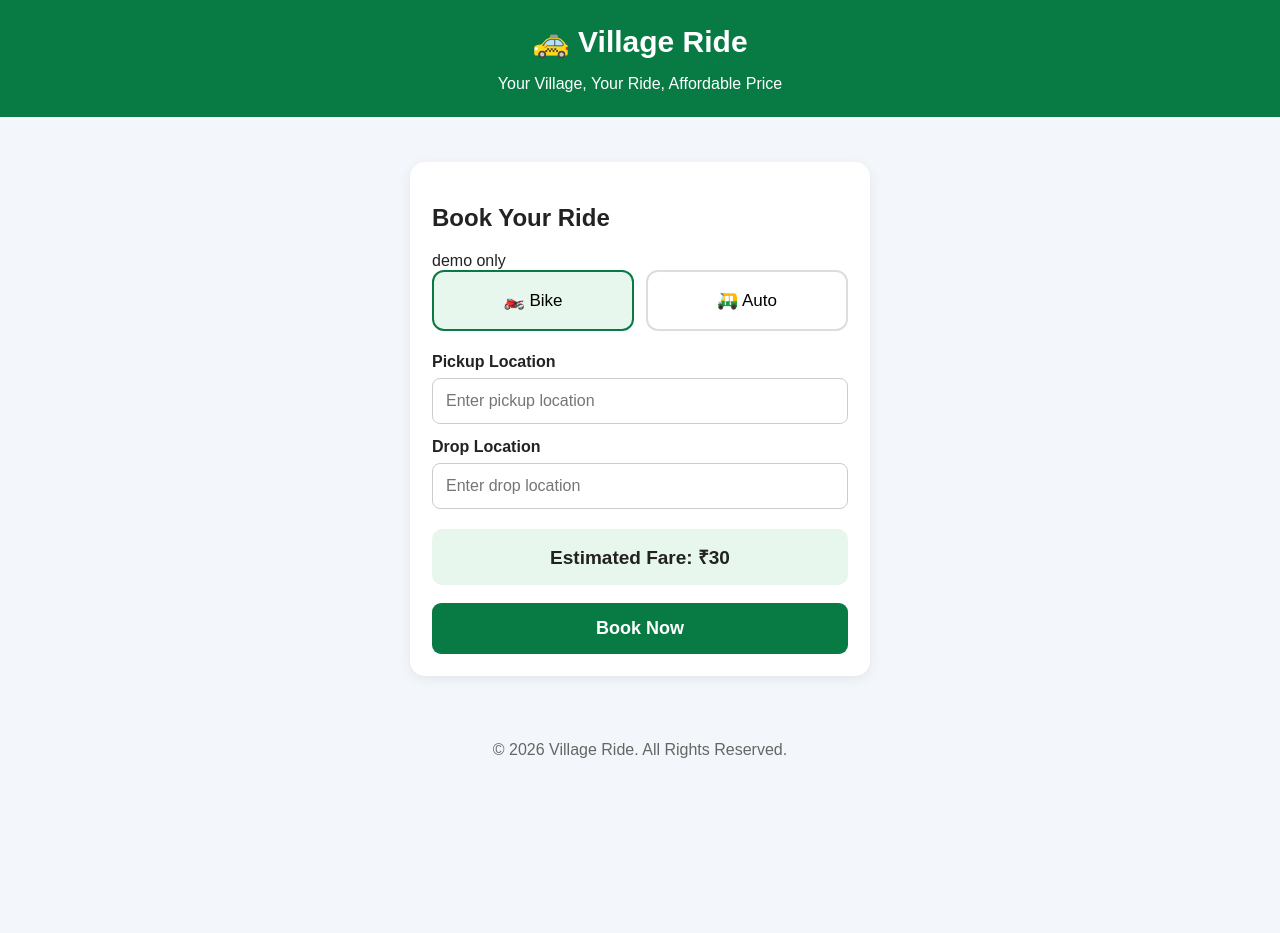
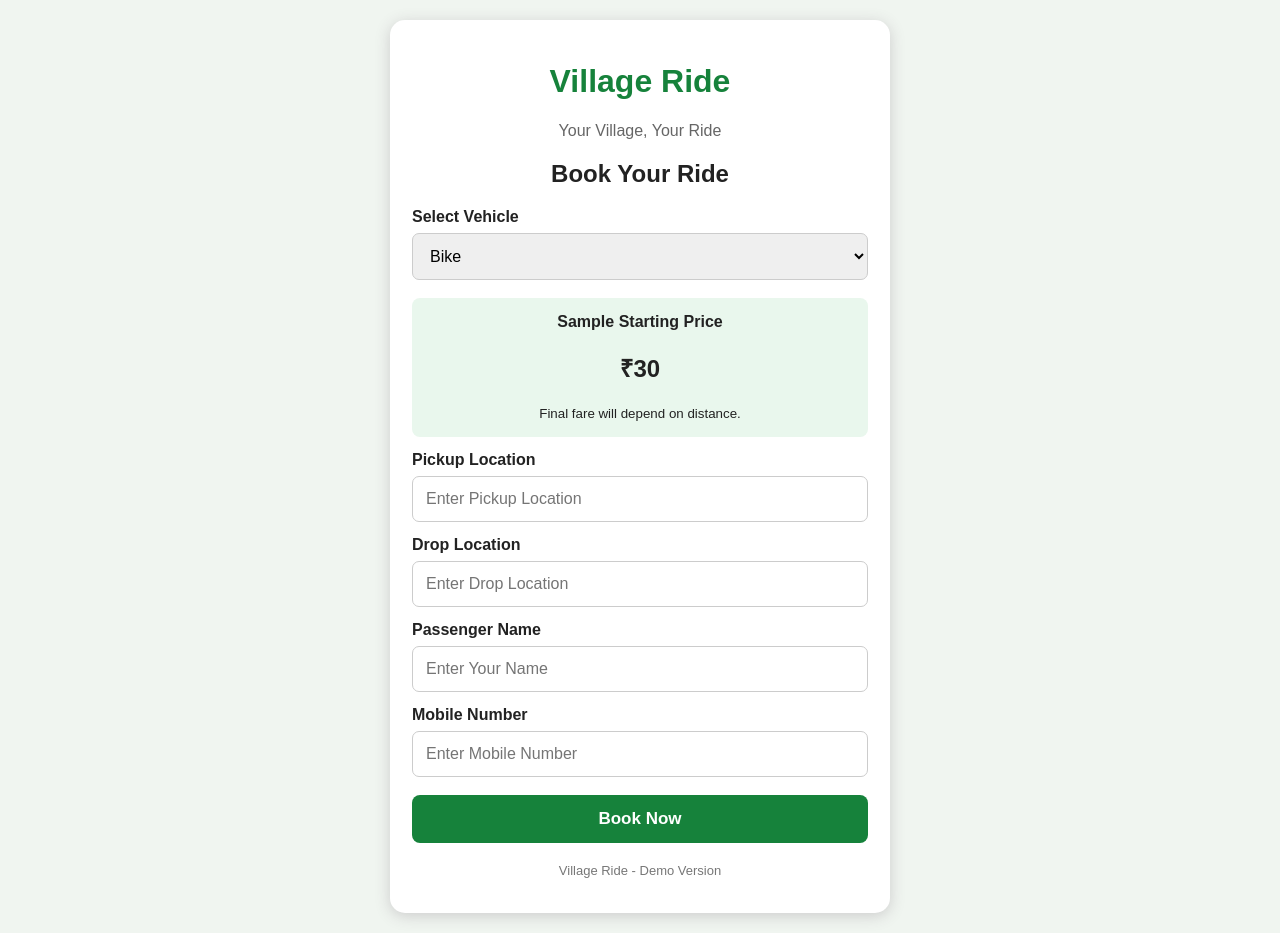
Before and after one commit to Saibur12/village-ride, a plain HTML site: page index.html in a window 1280 px wide. Before the commit the page ends 800 px from the top, so only its background shows below. Drawn offline with Linux system fonts and the light colour scheme.

Commit message:
Refactor HTML structure and styles for Village Ride
Updated the HTML structure and styles for the Village Ride application, including changes to the header, vehicle selection, and booking details.

```diff
--- a/index.html
+++ b/index.html
@@ -3,7 +3,8 @@
 <head>
 <meta charset="UTF-8">
 <meta name="viewport" content="width=device-width, initial-scale=1.0">
-  <title>Village Ride - Book Your Ride</title>
+<title>Village Ride</title>
+
 <style>
 * {
   box-sizing: border-box;
@@ -11,180 +12,220 @@
 
 body {
   margin: 0;
+  padding: 20px;
   font-family: Arial, sans-serif;
-      background: #f3f6fa;
+  background: #f0f5f0;
   color: #222;
-    }
-
-    header {
-      background: #087b45;
-      color: white;
-      text-align: center;
-      padding: 24px 15px;
-    }
-
-    header h1 {
-      margin: 0;
-      font-size: 30px;
-    }
-
-    header p {
-      margin-bottom: 0;
 }
 
 .container {
   max-width: 500px;
-      margin: 25px auto;
-      padding: 20px;
-    }
-
-    .card {
+  margin: auto;
   background: white;
   padding: 22px;
   border-radius: 15px;
-      box-shadow: 0 3px 12px #00000012;
+  box-shadow: 0 3px 15px #ccc;
 }
 
-    .vehicles {
-      display: flex;
-      gap: 12px;
-      margin-bottom: 22px;
+h1 {
+  color: #16823b;
+  text-align: center;
 }
 
-    .vehicle {
-      flex: 1;
-      padding: 18px 8px;
-      border: 2px solid #ddd;
-      border-radius: 12px;
-      background: white;
-      font-size: 17px;
-      cursor: pointer;
+h2 {
+  text-align: center;
 }
 
-    .vehicle.active {
-      border-color: #087b45;
-      background: #e8f7ee;
+.subtitle {
+  text-align: center;
+  color: #666;
 }
 
 label {
   display: block;
-      margin: 14px 0 7px;
+  margin-top: 14px;
   font-weight: bold;
 }
 
-    input {
+input, select {
   width: 100%;
   padding: 13px;
+  margin-top: 7px;
   border: 1px solid #ccc;
-      border-radius: 8px;
+  border-radius: 7px;
   font-size: 16px;
 }
 
-    .fare {
-      margin-top: 20px;
+.price {
+  background: #e9f7ed;
   padding: 15px;
-      background: #e8f7ee;
-      border-radius: 10px;
+  margin-top: 18px;
+  border-radius: 8px;
   text-align: center;
-      font-size: 19px;
-      font-weight: bold;
 }
 
-    .book {
+button {
   width: 100%;
+  padding: 14px;
   margin-top: 18px;
-      padding: 15px;
+  background: #16823b;
+  color: white;
   border: none;
-      border-radius: 9px;
-      background: #087b45;
-      color: white;
-      font-size: 18px;
+  border-radius: 8px;
+  font-size: 17px;
   font-weight: bold;
   cursor: pointer;
 }
 
-    footer {
+button:hover {
+  background: #10652d;
+}
+
+.result {
+  display: none;
+  margin-top: 20px;
+  padding: 15px;
+  background: #eef8ff;
+  border-radius: 8px;
+  line-height: 1.7;
+  overflow-wrap: anywhere;
+}
+
+.demo {
   text-align: center;
-      padding: 20px;
-      color: #666;
+  color: #777;
+  font-size: 13px;
+  margin-top: 20px;
+}
+
+.driver {
+  margin-top: 12px;
+  padding: 12px;
+  background: #fff6e5;
+  border-radius: 8px;
 }
 </style>
 </head>
+
 <body>
 
-  <header>
-    <h1>🚕 Village Ride</h1>
-    <p>Your Village, Your Ride, Affordable Price</p>
-  </header>
+<div class="container">
 
-  <main class="container">
-    <div class="card">
+<h1>Village Ride</h1>
+<p class="subtitle">Your Village, Your Ride</p>
+
 <h2>Book Your Ride</h2>
-      demo only
 
+<label>Select Vehicle</label>
+<select id="vehicle" onchange="updatePrice()">
+  <option value="Bike">Bike</option>
+  <option value="Auto">Auto</option>
+</select>
 
-
-
-      <div class="vehicles">
-        <button class="vehicle active" onclick="chooseRide('Bike', this)">
-          🏍️ Bike
-        </button>
-
-        <button class="vehicle" onclick="chooseRide('Auto', this)">
-          🛺 Auto
-        </button>
+<div class="price">
+  <strong>Sample Starting Price</strong>
+  <h2 id="price">₹30</h2>
+  <small>Final fare will depend on distance.</small>
 </div>
 
-      <label for="pickup">Pickup Location</label>
-      <input id="pickup" placeholder="Enter pickup location">
+<label>Pickup Location</label>
+<input id="pickup" type="text"
+placeholder="Enter Pickup Location">
 
-      <label for="drop">Drop Location</label>
-      <input id="drop" placeholder="Enter drop location">
+<label>Drop Location</label>
+<input id="drop" type="text"
+placeholder="Enter Drop Location">
 
-      <div class="fare">
-        Estimated Fare: <span id="fare">₹30</span>
+<label>Passenger Name</label>
+<input id="passenger" type="text"
+placeholder="Enter Your Name">
+
+<label>Mobile Number</label>
+<input id="mobile" type="tel"
+placeholder="Enter Mobile Number">
+
+<button onclick="bookRide()">Book Now</button>
+
+<div class="result" id="result">
+  <h3>Booking Confirmation</h3>
+
+  <p><strong>Booking ID:</strong>
+  <span id="bookingId"></span></p>
+
+  <p><strong>Vehicle:</strong>
+  <span id="showVehicle"></span></p>
+
+  <p><strong>Pickup:</strong>
+  <span id="showPickup"></span></p>
+
+  <p><strong>Drop:</strong>
+  <span id="showDrop"></span></p>
+
+  <p><strong>Passenger:</strong>
+  <span id="showPassenger"></span></p>
+
+  <p><strong>Sample Price:</strong>
+  <span id="showPrice"></span></p>
+
+  <div class="driver">
+    <h3>Driver Details</h3>
+    <p>Driver Name: Not assigned yet</p>
+    <p>Driver Phone: Not available</p>
+    <p>Vehicle Number: Not available</p>
+    <small>Driver details will appear after connecting
+    the real booking system.</small>
   </div>
 
-      <button class="book" onclick="bookRide()">
-        Book Now
-      </button>
+  <p><strong>Status:</strong> Demo Booking Only</p>
 </div>
-  </main>
 
-  <footer>
-    © 2026 Village Ride. All Rights Reserved.
-  </footer>
+<p class="demo">Village Ride - Demo Version</p>
+
+</div>
 
 <script>
-    let selectedRide = "Bike";
+function updatePrice() {
+  const vehicle = document.getElementById("vehicle").value;
 
-    function chooseRide(type, button) {
-      selectedRide = type;
+  const price = vehicle === "Bike" ? 30 : 60;
 
-      document.querySelectorAll(".vehicle")
-        .forEach(item => item.classList.remove("active"));
-
-      button.classList.add("active");
-
-      document.getElementById("fare").textContent =
-        type === "Bike" ? "₹30 (estimate)" : "₹50 (estimate)";
+  document.getElementById("price").innerText = "₹" + price;
 }
 
 function bookRide() {
+  const vehicle = document.getElementById("vehicle").value;
   const pickup = document.getElementById("pickup").value.trim();
   const drop = document.getElementById("drop").value.trim();
+  const passenger = document.getElementById("passenger").value.trim();
+  const mobile = document.getElementById("mobile").value.trim();
 
-      if (!pickup || !drop) {
-        alert("Please enter pickup and drop locations.");
+  if (!pickup || !drop || !passenger || !mobile) {
+    alert("Please fill all details.");
     return;
   }
 
-      alert(
-        "Your " + selectedRide +
-        " booking demo is ready! Pickup: " +
-        pickup + " | Drop: " + drop
-      );
+  if (!/^[0-9]{10}$/.test(mobile)) {
+    alert("Please enter a valid 10 digit mobile number.");
+    return;
   }
+
+  const price = vehicle === "Bike" ? 30 : 60;
+  const bookingId = "VR" + Date.now().toString().slice(-8);
+
+  document.getElementById("bookingId").innerText = bookingId;
+  document.getElementById("showVehicle").innerText = vehicle;
+  document.getElementById("showPickup").innerText = pickup;
+  document.getElementById("showDrop").innerText = drop;
+  document.getElementById("showPassenger").innerText = passenger;
+  document.getElementById("showPrice").innerText = "₹" + price;
+
+  document.getElementById("result").style.display = "block";
+  document.getElementById("result").scrollIntoView({
+    behavior: "smooth"
+  });
+}
+
+updatePrice();
 </script>
 
 </body>
```
Lines whose indentation alone changed are shown as unchanged.
